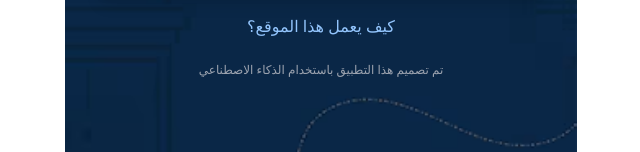
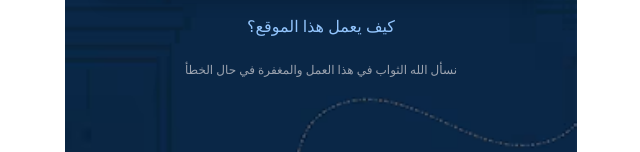
Before and after one commit to OAbouHajar/ramadan-web, a Next.js app: page / in a window 1280 px wide. Shown: the part 630-782 px from the top of the page, without its empty margins (319-959 px from the left). Built offline with nearby package versions, Linux system fonts and the light colour scheme; no server answers.

Commit message:
remove AI

```diff
--- a/src/pages/index.js
+++ b/src/pages/index.js
@@ -113,7 +113,7 @@ export default function Home() {
 
       {/* Footer */}
       <div className="mt-6 text-center text-gray-400 text-xs pb-4">
-        <p>تم تصميم هذا التطبيق باستخدام الذكاء الاصطناعي</p>
+        <p>نسأل الله الثواب في هذا العمل والمغفرة في حال الخطأ</p>
       </div>
     </div>
   );
```
